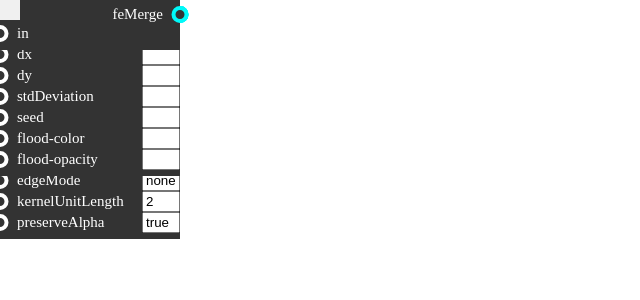
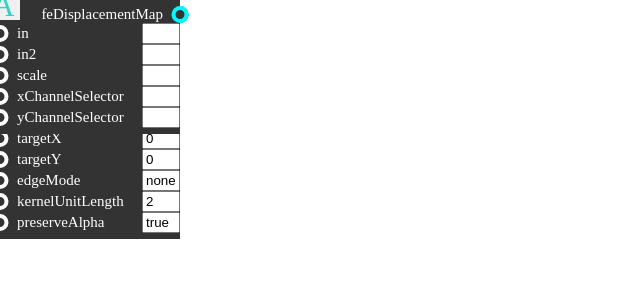
Before and after one commit to gogoend/svg-filter-graph-builder, a Vue app: page / in a window 1280 px wide. Shown: the top 300 px of the page, without its empty margins (0-640 px from the left). Built offline with nearby package versions, Linux system fonts and the light colour scheme.

Commit message:
更新(SvgCanvas): 替换部分节点

```diff
--- a/src/views/AppMain/components/SvgCanvas/index.vue
+++ b/src/views/AppMain/components/SvgCanvas/index.vue
@@ -79,11 +79,15 @@ export default defineComponent({
         id: uuid()
       },
       {
-        is: 'feDropShadow',
+        is: 'feImage',
         id: uuid()
       },
       {
-        is: 'feMerge',
+        is: 'feOffset',
+        id: uuid()
+      },
+      {
+        is: 'feDisplacementMap',
         id: uuid()
       }
     ])
```
